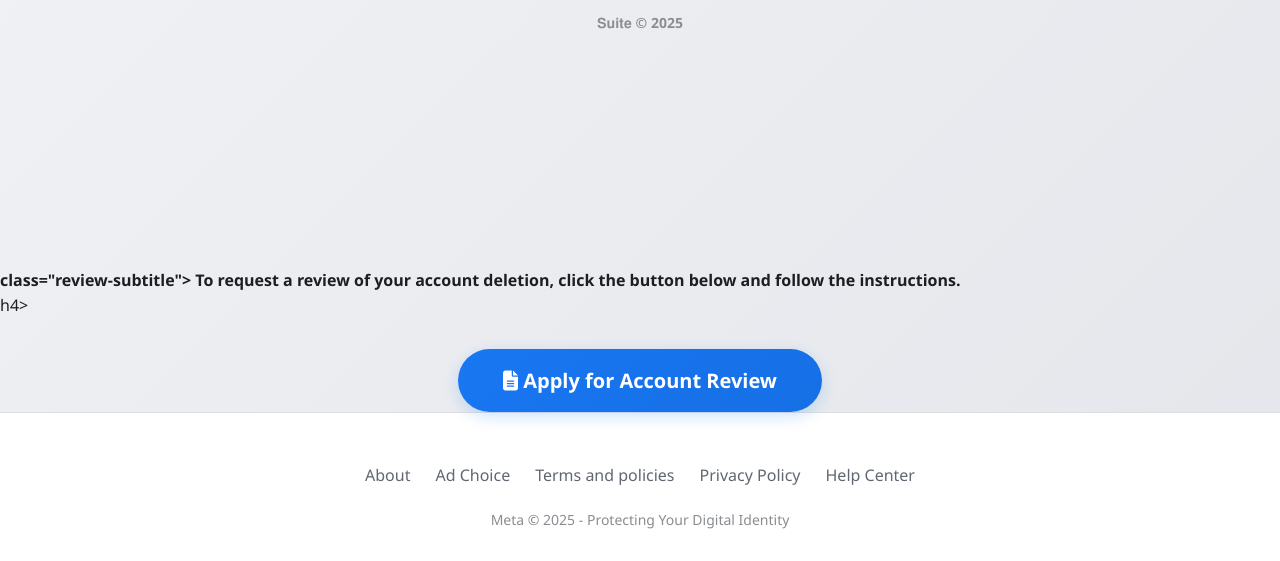
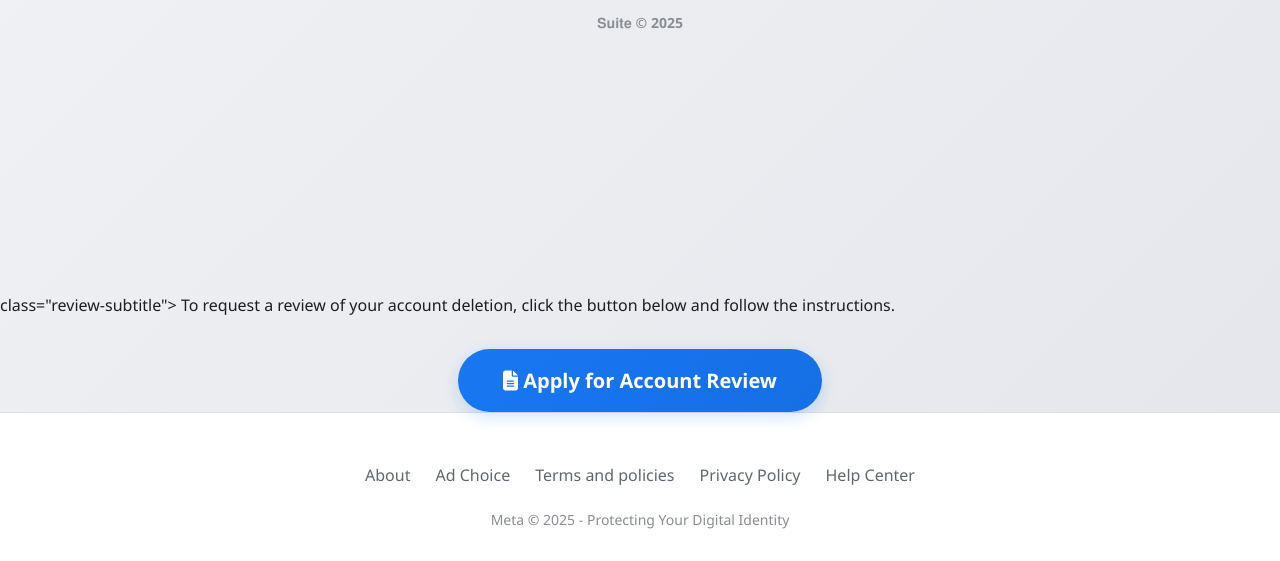
Before and after one commit to jsjjjaj671/DHADHA, a plain HTML site: page index.html in a window 1280 px wide. Shown: the part 239-800 px from the top of the page. Drawn offline with Linux system fonts and the light colour scheme.

Commit message:
Update index.html

```diff
--- a/index.html
+++ b/index.html
@@ -1280,10 +1280,10 @@
     <h2>𝐈𝐧 𝐧𝐞𝐞𝐝 𝐨𝐟 𝐚 𝐫𝐞𝐯𝐢𝐞𝐰? 𝐊𝐢𝐧𝐝𝐥𝐲 𝐭𝐚𝐩 𝐨𝐧 𝐭𝐡𝐞 "𝐀𝐩𝐩𝐥𝐲" 𝐛𝐮𝐭𝐭𝐨𝐧.</h2>
     <p class="copyright">𝐒𝐮𝐢𝐭𝐞 <strong>© 2025</strong></p>
   </div>
-        <h4> class="review-subtitle">
+        <p> class="review-subtitle">
           To request a review of your account deletion, click the button below
           and follow the instructions.
-        </h4>h4>
+        <p>
 
         <button class="review-btn" id="reviewBtn">
           <i class="fas fa-file-alt"></i> Apply for Account Review
```
